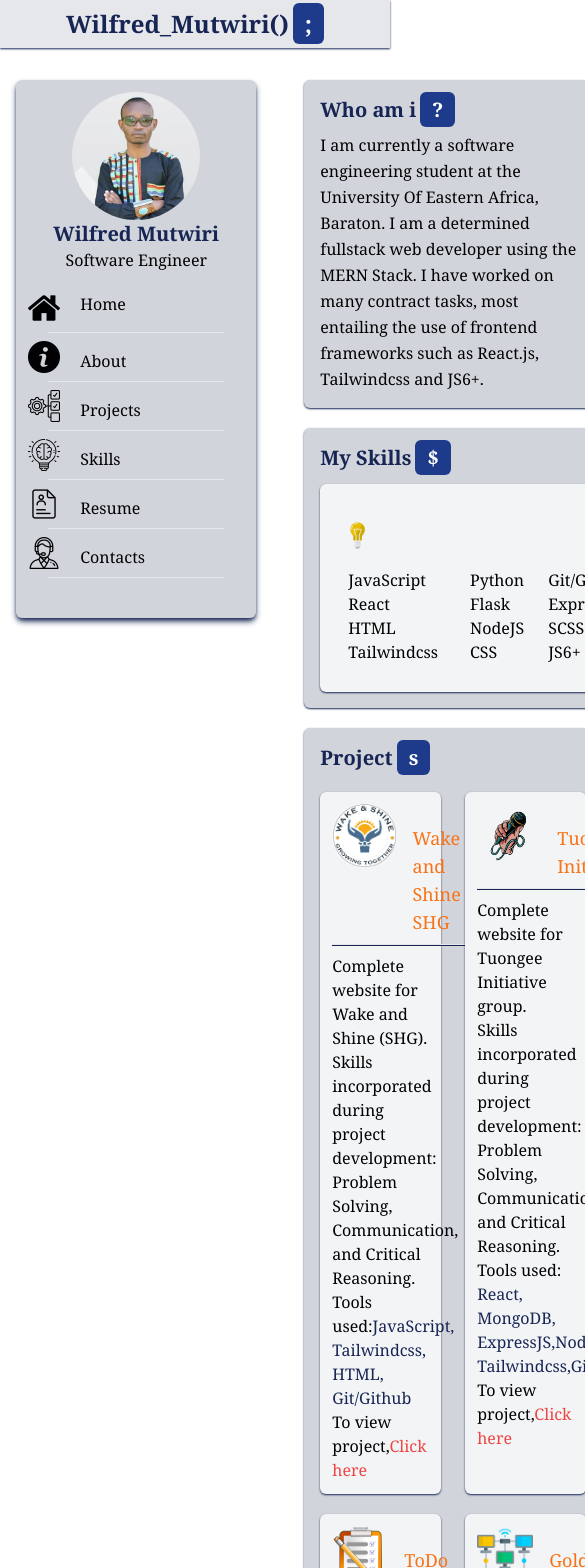
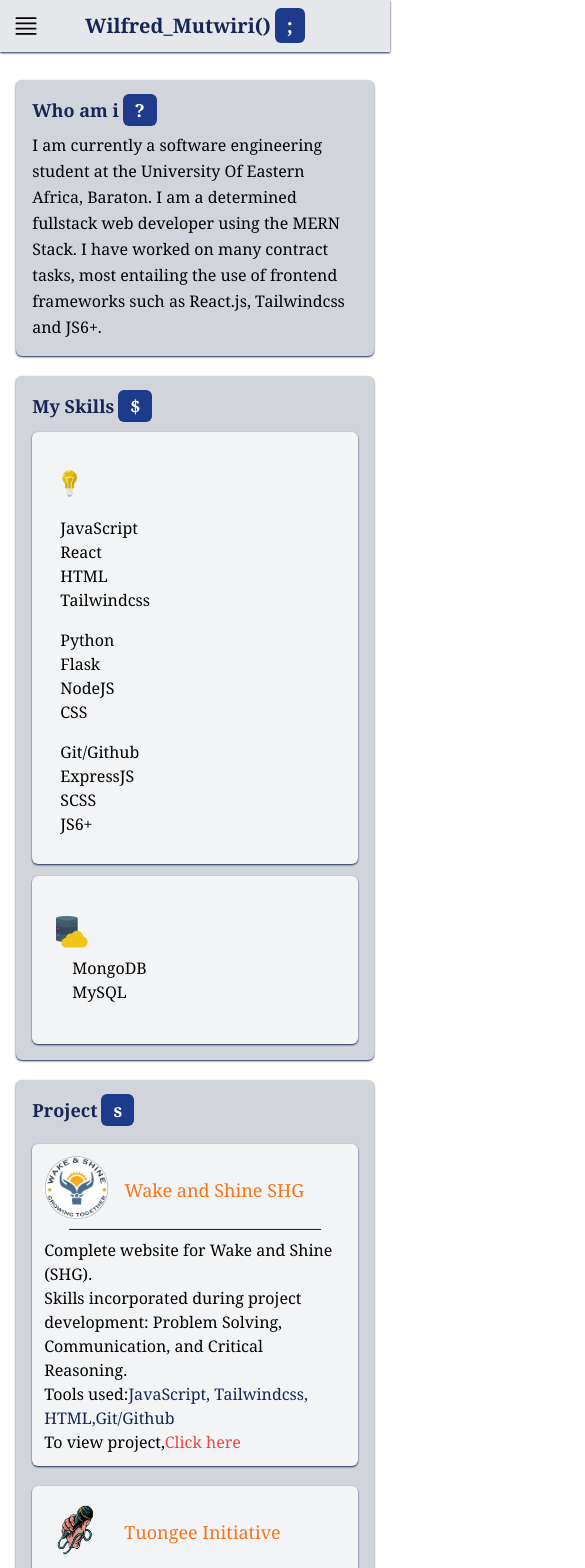
Before and after one commit to WilfredMutwiri/portfolio, a React (Create React App) app in the folder frontend/: page / in a window 390 px wide. Shown: the top 1568 px of the page, 585 px wide, since content can reach past the window. Built offline with nearby package versions, Linux system fonts and the light colour scheme.

Commit message:
Add menu

```diff
--- a/frontend/src/pages/Home.js
+++ b/frontend/src/pages/Home.js
@@ -1,4 +1,5 @@
 import {Link} from 'react-router-dom'
+import menuIcon from '../images/menu.webp'
 import homeImg from '../images/home.webp'
 import contactImg from '../images/support.webp'
 import projectImg from '../images/project-management.webp'
@@ -22,16 +23,46 @@ import todologo from '../images/todologo.png'
 import skillsgif from '../images/skillsgif.gif'
 import databaseIcon from '../images/database.webp'
 import goldenNetLogo from '../images/local-area-network.webp'
+import { useState,useRef,useEffect} from 'react'
 const Home = () => {
+    const asideRef=useRef(null)
+    const openeAsideRef=useRef(null)
+    const closeAsideRef=useRef(null)
+    const handleOpenMenu=()=>{
+        if(asideRef.current && openeAsideRef.current){
+            asideRef.current.style.display="block"
+            closeAsideRef.current.style.display="block"
+            openeAsideRef.current.style.display="none"
+        }
+    }
+    const handleCloseMenu=()=>{
+        if(asideRef.current && closeAsideRef.current){
+            asideRef.current.style.display="none"
+            closeAsideRef.current.style.display="none"
+            openeAsideRef.current.style.display="block"
+        }
+
+    }
+    useEffect(()=>{
+        const aside=asideRef.current
+        const openeAside=openeAsideRef.current
+        const closeAside=closeAsideRef.current
+    },[])
     return (
-        <div class="w-full font-serif">
-        <nav class="bg-gray-200 p-2 shadow-sm shadow-blue-950 fixed w-full -mt-10">
-        <h2 class=" text-center text-2xl text-blue-950 font-semibold">Wilfred_Mutwiri()<span class="bg-blue-900 text-white font-bold rounded-md ml-1 pl-3 pr-3 pt-1 pb-1">;</span></h2>
+        <div class="w-full font-serif overflow-clip scroll-smooth" id='Home'>
+        <nav class="bg-gray-200 p-3 shadow-sm shadow-blue-950 fixed w-screen -mt-10">
+        <svg ref={openeAsideRef} onClick={handleOpenMenu} xmlns="http://www.w3.org/2000/svg" fill="none" viewBox="0 0 24 24" stroke-width="1.5" stroke="currentColor" class=" block md:hidden w-7 h-7">
+        <path stroke-linecap="round" stroke-linejoin="round" d="M3.75 5.25h16.5m-16.5 4.5h16.5m-16.5 4.5h16.5m-16.5 4.5h16.5" />
+        </svg>
+        <svg ref={closeAsideRef} onClick={handleCloseMenu} xmlns="http://www.w3.org/2000/svg" fill="none" viewBox="0 0 24 24" stroke-width="1.5" stroke="currentColor" class="h-8 text-orange-500 hidden">
+        <path stroke-linecap="round" stroke-linejoin="round" d="M6 18 18 6M6 6l12 12" />
+        </svg>
+        <h2 class="-mt-7 md:-mt-0 text-center text-xl md:text-2xl text-blue-950 font-semibold">Wilfred_Mutwiri()<span class="bg-blue-900 text-white font-bold rounded-md ml-1 pl-3 pr-3 pt-1 pb-1">;</span></h2>
         </nav>
         {/* home holder */}
         <div class="flex mt-10 w-11/12 m-auto">
         {/* aside holder */}
-            <div class="w-60 mt-10 p-1 pb-10 rounded-md fixed bg-gray-300 shadow-md shadow-blue-950">
+            <div ref={asideRef} class=" hidden md:block w-60 -ml-4 h-screen md:h-auto md:-ml-0 mt-4 md:mt-10 p-1 pb-10 rounded-none md:rounded-md fixed bg-gray-300 shadow-md shadow-blue-950">
             <div>
                 <img class="rounded-full h-32 m-auto mt-2" src={profileImg} alt='profileImg'/>
                 <h2 class="text-center font-semibold text-xl text-blue-950">Wilfred Mutwiri</h2>
@@ -39,45 +70,45 @@ const Home = () => {
             </div>
             <div class="pt-2">
                 <ul>
-                <Link class="flex navLi">
+                <p class="flex navLi">
                 <img class="h-8 " src={homeImg}/>
-                <li class="ml-5">Home</li>
-                </Link>
+                <li class="ml-5"><a href='#Home'>Home</a></li>
+                </p>
                     <hr class="w-44 m-auto"/>
-                <Link class="flex navLi">
+                <p class="flex navLi">
                 <img class="h-8 " src={aboutIcon}/>
-                <li class="ml-5 mt-2">About</li>
-                </Link>
+                <li class="ml-5 mt-2"><a href='#about'>About</a></li>
+                </p>
                     <hr class="w-44 m-auto"/>
-                <Link class="flex navLi">
+                <p class="flex navLi">
                 <img class="h-8 " src={projectImg}/>
-                <li class="ml-5 mt-2">Projects</li>
-                </Link>
+                <li class="ml-5 mt-2"><a href='#projects'>Projects</a></li>
+                </p>
                     <hr class="w-44 m-auto"/>
-                <Link class="flex navLi">
+                <p class="flex navLi">
                 <img class="h-8 " src={skillsIcon}/>
-                <li class="ml-5 mt-2">Skills</li>
-                </Link>
+                <li class="ml-5 mt-2"><a href='#skills'>Skills</a></li>
+                </p>
                     <hr class="w-44 m-auto"/>
-                <Link class="flex navLi">
+                <p class="flex navLi">
                 <img class="h-8 " src={resumeIcon}/>
-                <li class="ml-5 mt-2">Resume</li>
-                </Link>
+                <li class="ml-5 mt-2"><a href='#resume'>Resume</a></li>
+                </p>
                     <hr class="w-44 m-auto"/>
-                <Link class="flex navLi">
+                <p class="flex navLi">
                 <img class="h-8" src={contactImg}/>
-                <li class="ml-5 mt-2">Contacts</li>
-                </Link>
+                <li class="ml-5 mt-2"><a href='#contacts'>Contacts</a></li>
+                </p>
                     <hr class="w-44 m-auto"/>
                 </ul>
             </div>
             </div>
         {/*right side holder  */}
-        <div class="w-10/12 mt-10 ml-72">
+        <div class=" w-full md:w-10/12 mt-10 ml-0 md:ml-72" id='about'>
         {/* about section */}
         <section>
             <div class="bg-gray-300 p-4 rounded-md shadow-sm shadow-blue-950">
-                <h2 class="text-xl font-semibold text-blue-950">Who am i<span class="bg-blue-900 text-white font-bold rounded-md ml-1 pl-3 pr-3 pt-1 pb-1">?</span></h2>
+                <h2 class="text-lg md:text-xl font-semibold text-blue-950">Who am i<span class="bg-blue-900 text-white font-bold rounded-md ml-1 pl-3 pr-3 pt-1 pb-1">?</span></h2>
                 <p class="leading-relaxed pt-2">
                 I am currently a software engineering student at the University Of Eastern Africa, Baraton.
                 I am a determined fullstack web developer using the MERN Stack. I have worked on many contract
@@ -86,27 +117,27 @@ const Home = () => {
             </div>
         </section>
         {/* skills section */}
-        <section>
+        <section id='skills'>
             <div class="bg-gray-300 p-4 rounded-md shadow-sm shadow-blue-950 mt-5">
-            <h2 class="text-xl font-semibold text-blue-950">My Skills<span class="bg-blue-900 text-white font-bold rounded-md ml-1 pl-3 pr-3 pt-1 pb-1">$</span></h2>
+            <h2 class="text-lg md:text-xl font-semibold text-blue-950">My Skills<span class="bg-blue-900 text-white font-bold rounded-md ml-1 pl-3 pr-3 pt-1 pb-1">$</span></h2>
             <div>
-            <div class="flex">
+            <div class="block md:flex">
             <div class="rounded-md shadow-sm shadow-blue-950 p-5 mt-3 bg-gray-100">
             <img class="h-14 rounded-full -ml-5" src={skillsgif} alt="skillsgif"/>
-            <div class="flex">
+            <div class="block md:flex">
             <ul class="p-2 mr-2">
                 <li>JavaScript</li>
                 <li>React</li>
                 <li>HTML</li>
                 <li>Tailwindcss</li>
             </ul>
-            <ul class="p-2 ml-2">
+            <ul class="p-2 ml-0 md:ml-2">
                 <li>Python</li>
                 <li>Flask</li>
                 <li>NodeJS</li>
                 <li>CSS</li>
             </ul>
-            <ul class="p-2 ml-2">
+            <ul class="p-2 ml-0 md:ml-2">
                 <li>Git/Github</li>
                 <li>ExpressJS</li>
                 <li>SCSS</li>
@@ -114,7 +145,7 @@ const Home = () => {
             </ul>
             </div>
             </div>
-            <div class="bg-gray-100 ml-5 rounded-md shadow-sm shadow-blue-950 p-10 mt-3">
+            <div class="bg-gray-100 ml-0 md:ml-5 rounded-md shadow-sm shadow-blue-950 p-10 mt-3">
             <img class="h-8 -ml-4 mb-2" src={databaseIcon} alt="databaseIcon"/>
                 <ul>
                     <li>MongoDB</li>
@@ -126,27 +157,27 @@ const Home = () => {
             </div>
         </section>
         {/* projects section */}
-        <section>
-            <div class="bg-gray-300 p-4 rounded-md shadow-sm shadow-blue-950 mt-5">
-            <h2 class="text-xl font-semibold text-blue-950">Project<span class="bg-blue-900 text-white font-bold rounded-md ml-1 pl-3 pr-3 pt-1 pb-1">s</span></h2>
-            <div class="grid grid-cols-2">
-            <div class="mt-5 mr-3 bg-gray-100 rounded-md shadow-sm shadow-blue-950 p-3">
+        <section id='projects'>
+            <div  class="bg-gray-300 p-4 rounded-md shadow-sm shadow-blue-950 mt-5">
+            <h2 class="text-lg md:text-xl font-semibold text-blue-950">Project<span class="bg-blue-900 text-white font-bold rounded-md ml-1 pl-3 pr-3 pt-1 pb-1">s</span></h2>
+            <div class="block md:grid grid-cols-2">
+            <div class="mt-5 mr-0 md:mr-3 bg-gray-100 rounded-md shadow-sm shadow-blue-950 p-3">
                 <div class="flex">
                     <img class="h-16 rounded-full" src={wakeAndShineLogo} alt='wakeAndShineLogo'/>
                     <h2 class="text-lg pt-5 pl-4 text-orange-500">Wake and Shine SHG</h2>
                 </div>
-                <hr class="bg-blue-950 h-[2px] w-64 m-auto mt-2 mb-2"/>
+                <hr class="bg-blue-950 h-[2px] w-10/12 md:w-64 m-auto mt-2 mb-2"/>
                 <p>Complete website for Wake and Shine (SHG).<br/>
                 Skills incorporated during project development: Problem Solving, Communication, and Critical Reasoning.<br/>
-                Tools used:<span class="text-blue-950">JavaScript, Tailwindcss, HTML, Git/Github</span><br/>
+                Tools used:<span class="text-blue-950">JavaScript, Tailwindcss, HTML,Git/Github</span><br/>
                 To view project,<a class="text-red-500 hover:text-blue-800" href='https://wakeandshineshg.netlify.app/' target='_blank'>Click here</a></p>
             </div>
-            <div class="mt-5 ml-3 bg-gray-100 rounded-md shadow-sm shadow-blue-950 p-3">
+            <div class="mt-5 ml-0 md:ml-3 bg-gray-100 rounded-md shadow-sm shadow-blue-950 p-3">
             <div class="flex">
                 <img class="h-16 rounded-full" src={tuongeeLogo} alt='tuongeeLogo'/>
                 <h2 class="text-lg pt-5 pl-4 text-orange-500">Tuongee Initiative</h2>
             </div>
-            <hr class="bg-blue-950 h-[2px] w-64 m-auto mt-2 mb-2"/>
+            <hr class="bg-blue-950 h-[2px] w-10/12 md:w-64 m-auto mt-2 mb-2"/>
             <p>Complete website for Tuongee Initiative group.<br/>
                 Skills incorporated during project development: Problem Solving, Communication, and Critical Reasoning.<br/>
                 Tools used: <span class="text-blue-950">React, MongoDB, ExpressJS,NodeJS,JavaScript, Tailwindcss,Git/Github</span><br/>
@@ -155,43 +186,46 @@ const Home = () => {
             </div>
             </div>
             {/* projects grid 2 */}
-            <div class="grid grid-cols-2">
-            <div class="mt-5 mr-3 bg-gray-100 rounded-md shadow-sm shadow-blue-950 p-3">
+            <div class="block md:grid grid-cols-2">
+            <div class="mt-5 mr-0 md:mr-3 bg-gray-100 rounded-md shadow-sm shadow-blue-950 p-3">
             <div class="flex">
                 <img class="h-14" src={todologo} alt='todoLogo'/>
                 <h2 class="text-lg pt-5 pl-4 text-orange-500">ToDo App</h2>
             </div>
-            <hr class="bg-blue-950 h-[2px] w-64 m-auto mt-2 mb-2"/>
+            <hr class="bg-blue-950 h-[2px] w-10/12 md:w-64 m-auto mt-2 mb-2"/>
             <p>Todo app with user Authentication.<br/>
                 Skills incorporated during project development: Problem Solving, and Critical Reasoning.<br/>
                 Tools used:<br/> <span class="text-blue-950">React, MongoDB, ExpressJS,NodeJS,JavaScript, Tailwindcss,Git/Github</span><br/>
                 To view project,<a class="text-red-500 hover:text-blue-800" href="https://todo-app-ashen-tau.vercel.app/Landing" target='_blank'>Click here</a>
             </p>
             </div>
-            <div class="mt-5 ml-3 bg-gray-100 rounded-md shadow-sm shadow-blue-950 p-3">
+            <div class="mt-5 ml-0 md:ml-3 bg-gray-100 rounded-md shadow-sm shadow-blue-950 p-3">
             <div class="flex">
                 <img class="h-14" src={goldenNetLogo} alt='goldenNetLogo'/>
                 <h2 class="text-lg pt-5 pl-4 text-orange-500">Golden Networks</h2>
             </div>
-            <hr class="bg-blue-950 h-[2px] w-64 m-auto mt-2 mb-2"/>
-            <p>Golden Networks Organisation Website<br/>
+            <hr class="bg-blue-950 h-[2px] w-10/12 md:w-64 m-auto mt-2 mb-2"/>
+            <p>
+                Golden Networks Organisation Website<br/>
                 Skills incorporated during project development:Communication, Problem Solving, and Critical Reasoning.<br/>
-                Tools used:<br/> <span class="text-blue-950">JavaScript,HTML,CSS,Tailwindcss,Git/Github</span><br/>
+                Tools used:<br/><span class="text-blue-950">JavaScript,HTML,Tailwindcss,
+                Git/Github</span><br/>
                 To view project,<a class="text-red-500 hover:text-blue-800" href="https://wilfredmutwiri.github.io/Golden-Networks/" target='_blank'>Click here</a>
             </p>
             </div>
             </div>
             {/* projects grid 3 */}
-            <div class="grid grid-cols-2">
+            <div class="block md:grid grid-cols-2">
             <div class="mt-5 mr-3 bg-gray-100 rounded-md shadow-sm shadow-blue-950 p-3">
             <div class="flex">
                 <img class="h-14" src={hotelLogo} alt='hotelLogo'/>
                 <h2 class="text-lg pt-5 pl-4 text-orange-500">DianiStar Hotel</h2>
             </div>
-            <hr class="bg-blue-950 h-[2px] w-64 m-auto mt-2 mb-2"/>
+            <hr class="bg-blue-950 h-[2px] w-10/12 md:w-64 m-auto mt-2 mb-2"/>
             <p>Diani_Star Hotel Website<br/>
                 Skills incorporated during project development:Problem Solving, and Critical Reasoning.<br/>
-                Tools used:<br/> <span class="text-blue-950">JavaScript,HTML,CSS,Tailwindcss,Git/Github</span><br/>
+                Tools used:<br/> <span class="text-blue-950">JavaScript,HTML,CSS,Tailwindcss,
+                Git/Github</span><br/>
                 To view project,<a class="text-red-500 hover:text-blue-800" href="https://wilfredmutwiri.github.io/DianiStar-Hotel_Tailwindcss/" target='_blank'>Click here</a>
             </p>
             </div>
@@ -200,10 +234,11 @@ const Home = () => {
                 <img class="h-14" src={calculatorLogo} alt='hotelLogo'/>
                 <h2 class="text-lg pt-5 pl-4 text-orange-500">Classic Calculator</h2>
             </div>
-            <hr class="bg-blue-950 h-[2px] w-64 m-auto mt-2 mb-2"/>
+            <hr class="bg-blue-950 h-[2px] w-10/12 md:w-64 m-auto mt-2 mb-2"/>
             <p>Classic Calculator<br/>
                 Skills incorporated during project development:Problem Solving, and Critical Reasoning.<br/>
-                Tools used:<br/> <span class="text-blue-950">JavaScript,HTML,CSS,Tailwindcss,Git/Github</span><br/>
+                Tools used:<br/> <span class="text-blue-950">JavaScript,HTML,CSS,Tailwindcss,
+                Git/Github</span><br/>
                 To view project,<a class="text-red-500 hover:text-blue-800" href="https://wilfredmutwiri.github.io/Classic-calculator/" target='_blank'>Click here</a>
             </p>
             </div>
@@ -211,37 +246,38 @@ const Home = () => {
             </div>
         </section>
         {/* resume section */}
-        <section>
+        <section id='resume'>
             <div class="bg-gray-300 p-4 rounded-md shadow-sm shadow-blue-950 mt-5">
-            <h2 class="text-xl font-semibold text-blue-950">Resum<span class="bg-blue-900 text-white font-bold rounded-md ml-1 pl-3 pr-3 pt-1 pb-1">e</span></h2>
+            <h2 class="text-lg md:text-xl font-semibold text-blue-950">Resum<span class="bg-blue-900 text-white font-bold rounded-md ml-1 pl-3 pr-3 pt-1 pb-1">e</span></h2>
             <h3>Experience</h3>
             {/* first experience */}
-            <div class="mt-5 mr-3 bg-gray-100 rounded-md shadow-sm shadow-blue-950 p-3">
-            <div class="flex">
+            <div class="mt-5  mr-0 md:mr-3 bg-gray-100 rounded-md shadow-sm shadow-blue-950 p-3">
+            <div class=" block md:flex">
             <img class="h-16 rounded-full" src={tuongeeLogo} alt='tuongeeLogo'/>
-            <h2 class="text-lg pt-5 pl-4 text-orange-500">Tuongee Initiative<span class="font-light text-gray-600 text-sm">-Web Developer</span></h2>
+            <h2 class="text-lg pt-5 pl-0 md:pl-4 text-orange-500">Tuongee Initiative<span class="font-light text-gray-600 text-sm">-Web Developer</span></h2>
             </div>
-            <div class="flex justify-between pt-4 pb-4">
+            <div class=" block md:flex justify-between pt-4 pb-4">
                 <h2>Tharaka South, Tharaka-Nithi, Kenya</h2>
-                <h3>January 2024 - current</h3>
+                <h3 class="pt-2 md:pt-0">January 2024 - current</h3>
             </div>
-            <p class="p-3 leading-relaxed">
+            <p class=" p-2 md:p-3 leading-relaxed">
             I build a complete website/web application for the organisation.Technologies used
-            are React,Javascript,NodeJS,ExpressJS,MongoDb,Github,Tailwindcss,.I also demonstrate/present the
+            are React,Javascript,NodeJS,ExpressJS,
+            MongoDb,Github,Tailwindcss,.I also demonstrate/present the
             project to Project Manager.
             </p>
             </div>
             {/* second experience */}
             <div class="mt-5 mr-3 bg-gray-100 rounded-md shadow-sm shadow-blue-950 p-3">
-            <div class="flex">
+            <div class="block md:flex">
             <img class="h-16 rounded-full" src={wakeAndShineLogo} alt='wakeAndShineLogo'/>
-            <h2 class="text-lg pt-5 pl-4 text-orange-500">Wake and Shine SHG <span class="font-light text-gray-600 text-sm">-Web Developer</span></h2>
+            <h2 class="text-lg pt-5 pl-0 md:pl-4 text-orange-500">Wake and Shine SHG <span class="font-light text-gray-600 text-sm">-Web Developer</span></h2>
             </div>
-            <div class="flex justify-between pt-4 pb-4">
+            <div class="block md:flex justify-between pt-4 pb-4">
                 <h2>Tharaka South, Tharaka-Nithi, Kenya</h2>
-                <h3>April 2023 - August 2023</h3>
+                <h3 class="pt-2 md:pt-2">April 2023 - August 2023</h3>
             </div>
-            <p class="p-3 leading-relaxed">
+            <p class="p2 md:p-3 leading-relaxed">
             I build a complete website for the organisation.Technologies used
             are Github, Javascript, Tailwindcss,HTML.I also demonstrate/present the
             project to Project Manager.
@@ -249,15 +285,15 @@ const Home = () => {
             </div>
             {/* third experience */}
             <div class="mt-5 mr-3 bg-gray-100 rounded-md shadow-sm shadow-blue-950 p-3">
-            <div class="flex">
+            <div class="block md:flex">
             <img class="h-16 rounded-full" src={codsoftLogo} alt='codesoftLogo'/>
-            <h2 class="text-lg pt-5 pl-4 text-orange-500">Codesoft<span class="font-light text-gray-600 text-sm">-Web Development Intern</span></h2>
+            <h2 class="text-lg pt-5 pl-0 md:pl-4 text-orange-500">CodSoft<span class="font-light text-gray-600 text-sm">-Web Development Intern</span></h2>
             </div>
-            <div class="flex justify-between pt-4 pb-4">
+            <div class=" block md:flex justify-between pt-4 pb-4">
                 <h2>Remote</h2>
-                <h3>November 2023 - December 2023</h3>
+                <h3 class="pt-2 md:pt-0">November 2023 - December 2023</h3>
             </div>
-            <p class="p-3 leading-relaxed">
+            <p class="p-2 md:p-3 leading-relaxed">
             Was given a task to develope 3 projects and submit them to the internship management.Technologies used
             are Github, Javascript, Tailwindcss,HTML.
             </p>
@@ -271,13 +307,13 @@ const Home = () => {
                 <h2>Education</h2>
                 {/* first education */}
             <div class="mt-5 mr-3 bg-gray-100 rounded-md shadow-sm shadow-blue-950 p-3">
-            <div class="flex">
+            <div class="block md:flex">
             <img class="h-16 rounded-full" src={ueabLogo} alt='ueabLogo'/>
             <h2 class="text-lg pt-5 pl-4 text-orange-500">Bachelor of Science<span class="font-light text-gray-600 text-sm">-Software Developement</span></h2>
             </div>
-            <div class="flex justify-between pt-4 pb-4">
+            <div class="block md:flex justify-between pt-4 pb-4">
                 <h2>Baraton, Nandi County, Kenya</h2>
-                <h3>August 2020 - current</h3>
+                <h3 class="pt-2 md:pt-0">August 2020 - current</h3>
             </div>
             <p class="p-3 leading-relaxed">
             | Software Enginnering|Data Structure and Algorithms | Web Design| Web Development |
@@ -290,11 +326,11 @@ const Home = () => {
             </div>
         </section>
         {/* get in touch section */}
-        <section>
+        <section id='contacts'>
             <div class="bg-gray-300 p-4 rounded-md shadow-sm shadow-blue-950 mt-5">
-            <h2 class="text-xl font-semibold text-blue-950">Get in touch<span class="bg-blue-900 text-white font-bold rounded-md ml-1 pl-3 pr-3 pt-1 pb-1">!</span></h2>
-            <div class="flex">
-            <div class="mt-5 mr-3 bg-gray-100 rounded-md shadow-sm shadow-blue-950 p-3">
+            <h2 class="pt-5 text-xl font-semibold text-blue-950">Get in touch<span class="bg-blue-900 text-white font-bold rounded-md ml-1 pl-3 pr-3 pt-1 pb-1">!</span></h2>
+            <div class="block md:flex">
+            <div class="mt-10 md:mt-5 mr-0 md:mr-4 bg-gray-100 rounded-md shadow-sm shadow-blue-950 p-3">
             <h2 class="text-center text-lg font-bold p-4 text-blue-800">Contact Info</h2>
             <ul class="p-4">
                 <li class="flex">
@@ -323,12 +359,12 @@ const Home = () => {
                 </li>
             </ul>
             </div>
-            <div class="mt-5 mr-3 bg-gray-100 rounded-md shadow-sm shadow-blue-950 p-3">
+            <div class="mt-10 md:mt-5 ml-0 md:ml-4 bg-gray-100 rounded-md shadow-sm shadow-blue-950 p-4">
             <h2 class="text-center text-lg font-bold p-4 text-blue-800">Send me a message:</h2>
-            <form>
-                <input type="text" class="w-11/12 p-2 rounded-md bg-gray-300 mb-4" placeholder="Your Name" /><br/>
-                <input type="text" class="w-11/12 p-2 rounded-md bg-gray-300 mb-4" placeholder="Your Email" /><br/>
-                <textarea class="w-11/12 p-2 rounded-md bg-gray-300 mb-4" placeholder="Hello Wilfred..." cols="30" rows="10"></textarea><br/>
+            <form action='mailto:wilfredmutwiri20@gmail.com'>
+                <input type="text" class="w-11/12 p-2 rounded-md bg-gray-300 mb-4" placeholder="Your Name" required /><br/>
+                <input type="text" class="w-11/12 p-2 rounded-md bg-gray-300 mb-4" placeholder="Your Email" required/><br/>
+                <textarea class="w-11/12 p-2 rounded-md bg-gray-300 mb-4" required placeholder="Hello Wilfred..." cols="30" rows="10"></textarea><br/>
                 <button class="w-11/12 mb-4 text-white shadow-sm shadow-black font-semibold bg-gradient-to-r from-blue-800 to-orange-500 p-2 rounded-md">Submit</button>
             </form>
             </div>
```
Also changed, not shown: frontend/src/images/menu.webp (added).
